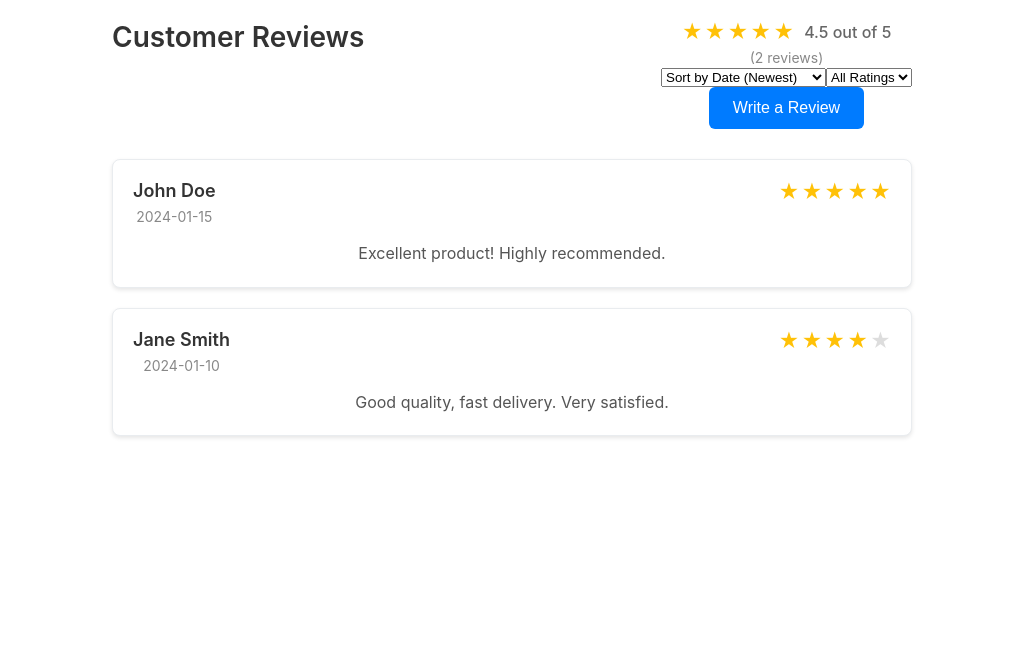
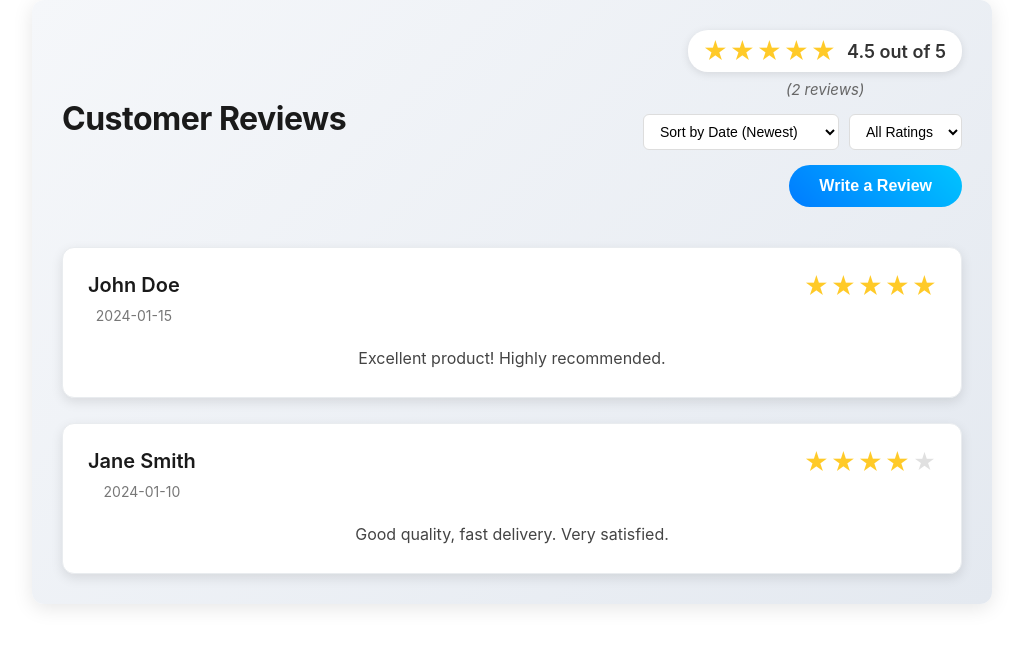
Before and after one commit to abhi11-09-06/React-Review, a React (Create React App) app: page / in a window 1280 px wide. Shown: the top 646 px of the page, without its empty margins (128-1151 px from the left). Built offline with nearby package versions, Linux system fonts and the light colour scheme.

Commit message:
Update Review.css

```diff
--- a/src/component/Review.css
+++ b/src/component/Review.css
@@ -1,121 +1,173 @@
-/* src/component/Review.css */
-
 .review-container {
-  max-width: 800px;
+  max-width: 900px;
   margin: 0 auto;
-  padding: 20px;
+  padding: 30px;
   font-family: -apple-system, BlinkMacSystemFont, 'Segoe UI', 'Roboto', sans-serif;
+  background: linear-gradient(135deg, #f5f7fa 0%, #e4e9f0 100%);
+  border-radius: 12px;
+  box-shadow: 0 4px 20px rgba(0, 0, 0, 0.1);
 }
 
 .review-header {
   display: flex;
   justify-content: space-between;
-  align-items: flex-start;
-  margin-bottom: 30px;
+  align-items: center;
+  margin-bottom: 40px;
   flex-wrap: wrap;
   gap: 20px;
 }
 
 .review-header h2 {
   margin: 0;
-  color: #333;
-  font-size: 28px;
-  font-weight: 600;
+  color: #1a1a1a;
+  font-size: 32px;
+  font-weight: 700;
+  letter-spacing: -0.5px;
+}
+
+.review-controls {
+  display: flex;
+  flex-direction: column;
+  gap: 15px;
+  align-items: flex-end;
 }
 
 .review-stats {
   display: flex;
   flex-direction: column;
   align-items: center;
-  gap: 5px;
+  gap: 8px;
 }
 
 .average-rating {
   display: flex;
   align-items: center;
+  gap: 12px;
+  background: #fff;
+  padding: 8px 16px;
+  border-radius: 20px;
+  box-shadow: 0 2px 8px rgba(0, 0, 0, 0.1);
+}
+
+.rating-text {
+  font-size: 18px;
+  font-weight: 600;
+  color: #333;
+}
+
+.total-reviews {
+  font-size: 15px;
+  color: #666;
+  font-style: italic;
+}
+
+.review-filters {
+  display: flex;
   gap: 10px;
 }
 
-.rating-text {
-  font-size: 16px;
-  font-weight: 500;
-  color: #666;
+.sort-select, .filter-select {
+  padding: 8px 12px;
+  border: 1px solid #ddd;
+  border-radius: 6px;
+  font-size: 14px;
+  background: #fff;
+  cursor: pointer;
+  transition: border-color 0.3s ease, box-shadow 0.3s ease;
 }
 
-.total-reviews {
-  font-size: 14px;
-  color: #888;
+.sort-select:focus, .filter-select:focus {
+  outline: none;
+  border-color: #007bff;
+  box-shadow: 0 0 0 3px rgba(0, 123, 255, 0.2);
 }
 
 .add-review-btn {
-  background-color: #007bff;
+  background: linear-gradient(45deg, #007bff, #00c4ff);
   color: white;
   border: none;
-  padding: 12px 24px;
-  border-radius: 6px;
+  padding: 12px 30px;
+  border-radius: 25px;
   font-size: 16px;
-  font-weight: 500;
+  font-weight: 600;
   cursor: pointer;
-  transition: background-color 0.2s ease;
+  transition: transform 0.2s ease, box-shadow 0.2s ease;
 }
 
 .add-review-btn:hover {
-  background-color: #0056b3;
+  transform: translateY(-2px);
+  box-shadow: 0 4px 12px rgba(0, 123, 255, 0.3);
 }
 
 /* Star Rating Styles */
 .star-rating {
   display: flex;
-  gap: 2px;
+  gap: 4px;
 }
 
 .star {
-  font-size: 20px;
-  color: #ddd;
-  transition: color 0.2s ease;
+  font-size: 22px;
+  color: #e0e0e0;
+  transition: color 0.3s ease, transform 0.2s ease;
 }
 
 .star.filled {
-  color: #ffc107;
+  color: #ffca28;
+  transform: scale(1.1);
 }
 
 .star.interactive {
   cursor: pointer;
-  font-size: 24px;
+  font-size: 26px;
 }
 
 .star.interactive:hover {
-  color: #ffc107;
+  color: #ffca28;
+  transform: scale(1.15);
 }
 
 .star.interactive:focus {
   outline: 2px solid #007bff;
   outline-offset: 2px;
-  border-radius: 2px;
+  border-radius: 4px;
 }
 
 /* Review Form Styles */
 .review-form-container {
-  background-color: #f8f9fa;
-  border-radius: 8px;
-  padding: 30px;
-  margin-bottom: 30px;
+  background: #fff;
+  border-radius: 12px;
+  padding: 35px;
+  margin-bottom: 40px;
   border: 1px solid #e9ecef;
+  box-shadow: 0 4px 12px rgba(0, 0, 0, 0.1);
+  animation: slideIn 0.5s ease-out;
+}
+
+@keyframes slideIn {
+  from {
+    opacity: 0;
+    transform: translateY(-20px);
+  }
+  to {
+    opacity: 1;
+    transform: translateY(0);
+  }
 }
 
 .review-form h3 {
-  margin: 0 0 20px 0;
-  color: #333;
-  font-size: 20px;
+  margin: 0 0 25px 0;
+  color: #1a1a1a;
+  font-size: 22px;
+  font-weight: 600;
 }
 
 .form-group {
-  margin-bottom: 20px;
+  margin-bottom: 25px;
 }
 
 .form-group label {
   display: block;
-  margin-bottom: 5px;
+  margin-bottom: 8px;
   font-weight: 500;
   color: #333;
 }
@@ -123,11 +175,11 @@
 .form-group input,
 .form-group textarea {
   width: 100%;
-  padding: 12px;
-  border: 1px solid #ddd;
-  border-radius: 4px;
+  padding: 14px;
+  border: 1px solid #ccc;
+  border-radius: 8px;
   font-size: 16px;
-  transition: border-color 0.2s ease;
+  transition: border-color 0.3s ease, box-shadow 0.3s ease;
   box-sizing: border-box;
 }
 
@@ -135,151 +187,188 @@
 .form-group textarea:focus {
   outline: none;
   border-color: #007bff;
-  box-shadow: 0 0 0 2px rgba(0, 123, 255, 0.25);
+  box-shadow: 0 0 0 3px rgba(0, 123, 255, 0.2);
 }
 
 .form-group textarea {
   resize: vertical;
-  min-height: 100px;
+  min-height: 120px;
 }
 
 .form-group input.error,
 .form-group textarea.error {
-  border-color: #dc3545;
-  box-shadow: 0 0 0 2px rgba(220, 53, 69, 0.25);
+  border-color: #e63946;
+  box-shadow: 0 0 0 3px rgba(230, 57, 70, 0.2);
 }
 
 .error-message {
-  color: #dc3545;
+  color: #e63946;
   font-size: 14px;
-  margin-top: 5px;
+  margin-top: 6px;
   display: block;
 }
 
 .character-count {
-  font-size: 12px;
-  color: #6c757d;
+  font-size: 13px;
+  color: #777;
   text-align: right;
-  margin-top: 5px;
+  margin-top: 6px;
 }
 
 .form-actions {
   display: flex;
-  gap: 10px;
-  margin-top: 20px;
+  gap: 15px;
+  margin-top: 25px;
 }
 
 .submit-btn {
-  background-color: #28a745;
+  background: linear-gradient(45deg, #28a745, #34c759);
   color: white;
   border: none;
-  padding: 12px 24px;
-  border-radius: 4px;
+  padding: 12px 30px;
+  border-radius: 25px;
   font-size: 16px;
+  font-weight: 600;
   cursor: pointer;
-  transition: background-color 0.2s ease;
+  transition: transform 0.2s ease, box-shadow 0.2s ease;
 }
 
 .submit-btn:hover {
-  background-color: #218838;
+  transform: translateY(-2px);
+  box-shadow: 0 4px 12px rgba(40, 167, 69, 0.3);
 }
 
 .submit-btn:disabled {
-  background-color: #6c757d;
+  background: #adb5bd;
   cursor: not-allowed;
+  transform: none;
+  box-shadow: none;
+}
+
+.cancel-btn {
+  background: linear-gradient(45deg, #6c757d, #868e96);
+  color: white;
+  border: none;
+  padding: 12px 30px;
+  border-radius: 25px;
+  font-size: 16px;
+  font-weight: 600;
+  cursor: pointer;
+  transition: transform 0.2s ease, box-shadow 0.2s ease;
+}
+
+.cancel-btn:hover {
+  transform: translateY(-2px);
+  box-shadow: 0 4px 12px rgba(108, 117, 125, 0.3);
 }
 
 .cancel-btn:disabled {
-  background-color: #adb5bd;
+  background: #adb5bd;
   cursor: not-allowed;
-}
-
-.cancel-btn {
-  background-color: #6c757d;
-  color: white;
-  border: none;
-  padding: 12px 24px;
-  border-radius: 4px;
-  font-size: 16px;
-  cursor: pointer;
-  transition: background-color 0.2s ease;
-}
-
-.cancel-btn:hover {
-  background-color: #5a6268;
+  transform: none;
+  box-shadow: none;
 }
 
 /* Reviews List Styles */
 .reviews-list {
   display: flex;
   flex-direction: column;
-  gap: 20px;
+  gap: 25px;
 }
 
 .no-reviews {
   text-align: center;
-  padding: 40px;
+  padding: 50px;
   color: #666;
   font-style: italic;
+  background: #fff;
+  border-radius: 12px;
+  box-shadow: 0 2px 8px rgba(0, 0, 0, 0.1);
 }
 
 .review-card {
-  background-color: white;
+  background: #fff;
   border: 1px solid #e9ecef;
-  border-radius: 8px;
-  padding: 20px;
-  box-shadow: 0 2px 4px rgba(0, 0, 0, 0.1);
-  transition: box-shadow 0.2s ease;
+  border-radius: 12px;
+  padding: 25px;
+  box-shadow: 0 4px 12px rgba(0, 0, 0, 0.1);
+  transition: transform 0.3s ease, box-shadow 0.3s ease;
+  animation: fadeInUp 0.5s ease-out;
+}
+
+@keyframes fadeInUp {
+  from {
+    opacity: 0;
+    transform: translateY(20px);
+  }
+  to {
+    opacity: 1;
+    transform: translateY(0);
+  }
 }
 
 .review-card:hover {
-  box-shadow: 0 4px 8px rgba(0, 0, 0, 0.15);
+  transform: translateY(-5px);
+  box-shadow: 0 8px 20px rgba(0, 0, 0, 0.15);
 }
 
 .review-header-card {
   display: flex;
   justify-content: space-between;
   align-items: flex-start;
-  margin-bottom: 15px;
+  margin-bottom: 20px;
 }
 
 .reviewer-info h4 {
-  margin: 0 0 5px 0;
-  color: #333;
-  font-size: 18px;
+  margin: 0 0 8px 0;
+  color: #1a1a1a;
+  font-size: 20px;
   font-weight: 600;
 }
 
 .review-date {
-  color: #888;
+  color: #777;
   font-size: 14px;
 }
 
 .review-content p {
   margin: 0;
-  line-height: 1.6;
-  color: #555;
+  line-height: 1.7;
+  color: #444;
   font-size: 16px;
 }
 
 /* Responsive Design */
 @media (max-width: 768px) {
   .review-container {
-    padding: 15px;
+    padding: 20px;
   }
 
   .review-header {
     flex-direction: column;
     align-items: flex-start;
-    gap: 15px;
+    gap: 20px;
+  }
+
+  .review-controls {
+    align-items: stretch;
+    width: 100%;
+  }
+
+  .review-filters {
+    flex-direction: column;
+  }
+
+  .sort-select, .filter-select {
+    width: 100%;
   }
 
   .review-header h2 {
-    font-size: 24px;
+    font-size: 26px;
   }
 
   .review-form-container {
-    padding: 20px;
+    padding: 25px;
   }
 
   .form-actions {
@@ -293,14 +382,14 @@
 
   .review-header-card {
     flex-direction: column;
-    gap: 10px;
+    gap: 12px;
   }
 
   .star {
-    font-size: 18px;
+    font-size: 20px;
   }
 
   .star.interactive {
-    font-size: 22px;
+    font-size: 24px;
   }
 }
```
